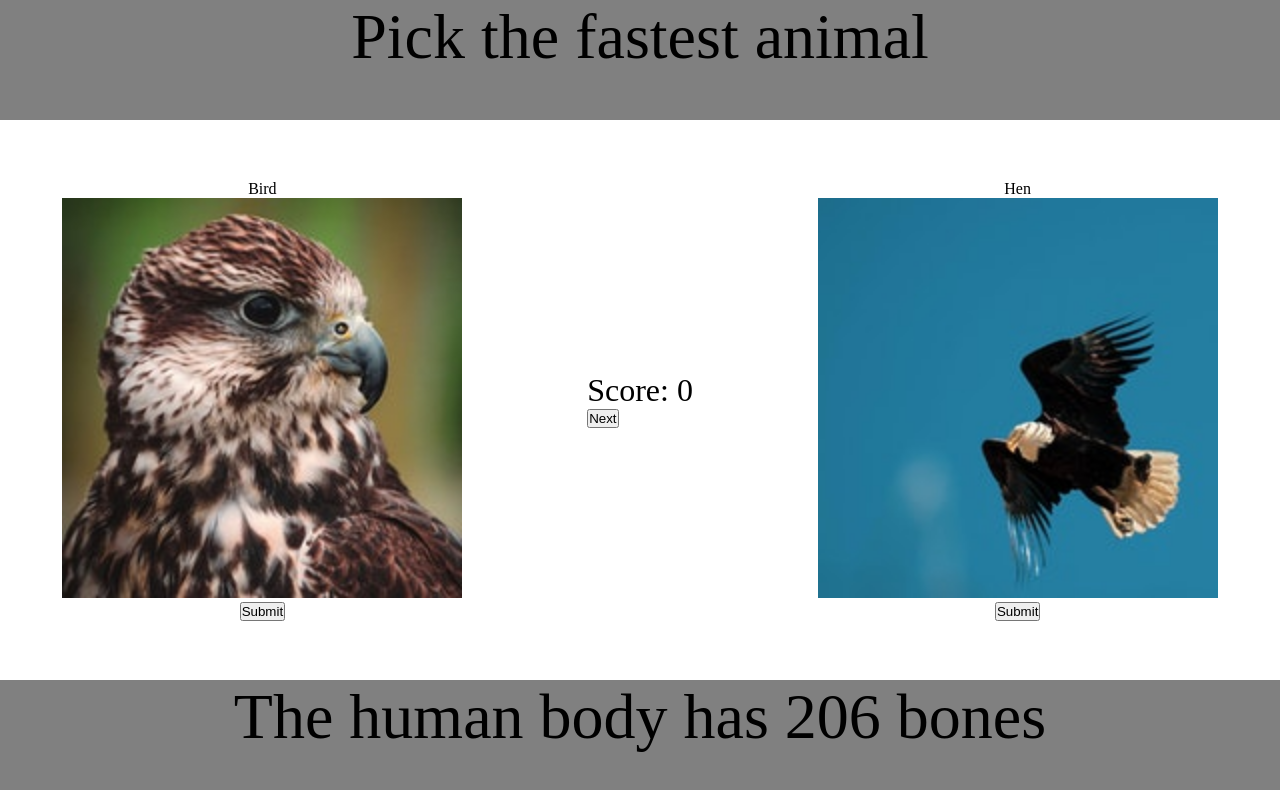
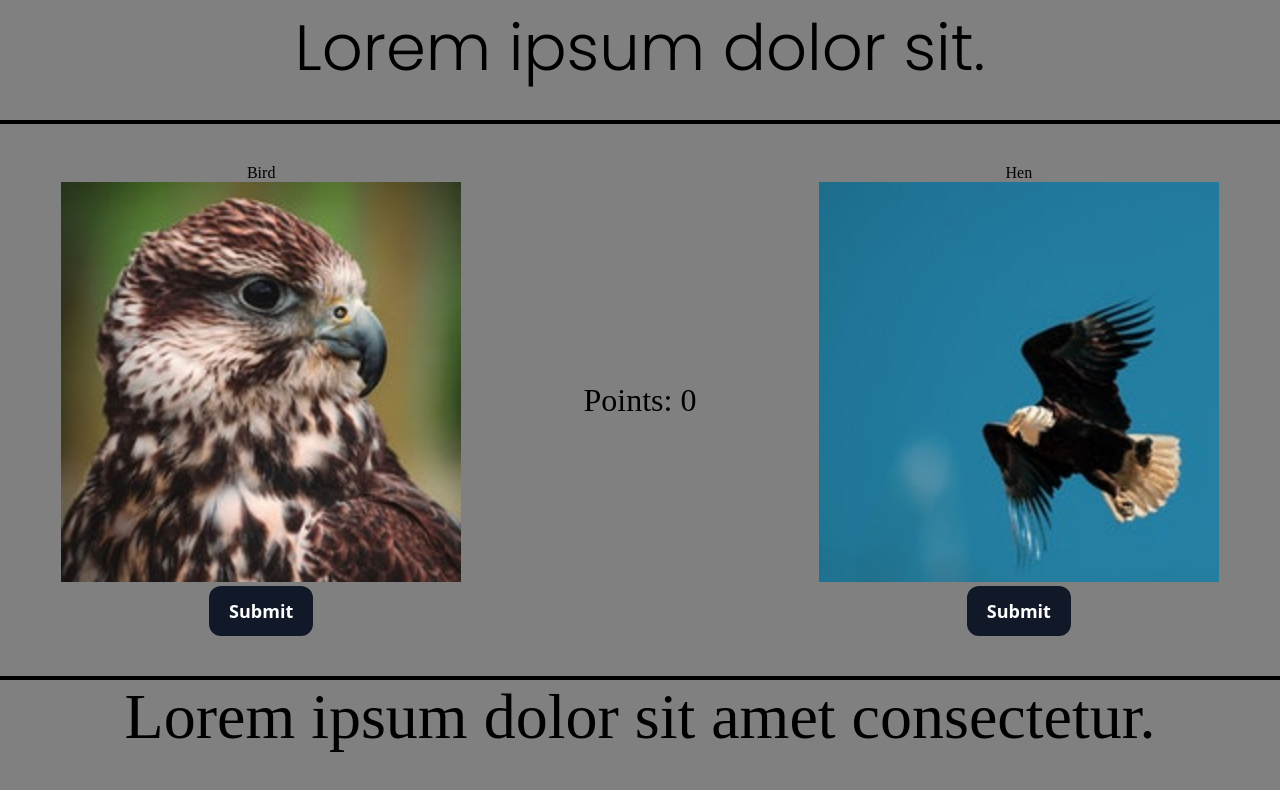
Before and after one commit to SalimKobi/Fastes_animal_game, a plain HTML site: page index.html in a window 1280 px wide. Drawn offline with Linux system fonts and the light colour scheme.

Commit message:
started working on the DOM

```diff
--- a/index.html
+++ b/index.html
@@ -10,7 +10,7 @@
   <body>
     <!-- This is the top section of the app -->
     <div class="top">
-      <p>Pick the fastest animal</p>
+      <p>Lorem ipsum dolor sit.</p>
     </div>
 
     <!-- This is the middle section of the app -->
@@ -18,35 +18,33 @@
       <!-- This is the left section  -->
       <div class="left field ml mr">
         <div class="up">
-          <p>Bird</p>
+          <p class="name">Bird</p>
         </div>
         <div class="mid mr">
           <img src="img/image1.jpg" alt="" />
         </div>
-        <div class="down mr"><button>Submit</button></div>
+        <div class="down mr"><button class="btn submit">Submit</button></div>
       </div>
 
       <!-- This is the center section  -->
       <div class="center">
-        <p class="score">Score: 0</p>
-        <button class="next">Next</button>
+        <p class="points">Points: <span class="score">0</span></p>
       </div>
-
       <!-- This is the right section -->
       <div class="right field">
         <div class="up">
-            <p>Hen</p>
+            <p class="name">Hen</p>
           </div>
           <div class="mid">
             <img src="img/image2.jpg" alt="" />
           </div>
-          <div class="down"><button>Submit</button></div>
+          <div class="down"><button class="btn submit2">Submit</button></div>
       </div>
     </div>
 
     <!-- This is the bottom section of the app -->
     <div class="buttom">
-      <p>The human body has 206 bones</p>
+      <p>Lorem ipsum dolor sit amet consectetur.</p>
     </div>
 
     <script src="main.js"></script>
--- a/main.js
+++ b/main.js
@@ -1,22 +1,21 @@
-// // Parameters for the left section of the app
-// const prev = document.querySelector(".prev");
-// const next = document.querySelector(".next");
+// Parameters for the left section of the app
 // const images = document.querySelector(".images").children;
-// const submit = document.querySelector(".submit")
-// const submit2 = document.querySelector(".submit2")
-// let result = document.querySelectorAll(".name");
-// // let score = document.querySelector(".score").textContent
-// const totalImages = images.length;
-// let index = 0;
 
+let point = document.querySelector(".point");
+let index = 0;
+let score = 0;
 
-
-
-// question = 1;
-
-// if (submit){
-// }
-
+let question = 1;
+console.log(question);
+document.querySelector(".submit").addEventListener('click',function(){
+    console.log("this is the right answer");
+    score++
+    document.querySelector(".container").style.backgroundColor = "#60b347"
+    document.querySelector(".score").textContent = score;
+})
+document.querySelector(".submit2").addEventListener('click',function(){
+    console.log("this is the wrong answer");
+})
 
 // // //
 
--- a/style.css
+++ b/style.css
@@ -1,7 +1,12 @@
+@import url('https://fonts.googleapis.com/css2?family=Poppins:wght@300&display=swap');
 *{
     margin: 0;
     padding: 0;
     box-sizing: border-box;
+}
+
+.center .score{
+    /* display: none; */
 }
 
 /* Styling the top section of the App */
@@ -11,6 +16,7 @@
     font-size: 4rem;
     /* text-align: center; */
     text-align:center;
+    font-family: 'poppins', sans-serif;
 }
 
 
@@ -20,8 +26,11 @@
     height: 70vh;
     justify-content: space-around;
     align-items: center;
+    border-top: 4px solid #000;
+    border-bottom: 4px solid #000;
+    background-color: grey;
 }
-.score{
+.points{
     font-size: 2rem;
 }
 .left {
@@ -39,6 +48,43 @@ img {
 }
 
 
+.btn {
+  background-color: #111827;
+  border: 1px solid transparent;
+  border-radius: .75rem;
+  box-sizing: border-box;
+  color: #FFFFFF;
+  cursor: pointer;
+  flex: 0 0 auto;
+  font-family: "Inter var",ui-sans-serif,system-ui,-apple-system,system-ui,"Segoe UI",Roboto,"Helvetica Neue",Arial,"Noto Sans",sans-serif,"Apple Color Emoji","Segoe UI Emoji","Segoe UI Symbol","Noto Color Emoji";
+  font-size: 1.125rem;
+  font-weight: 600;
+  line-height: 1.5rem;
+  padding: .75rem 1.2rem;
+  text-align: center;
+  text-decoration: none #6B7280 solid;
+  text-decoration-thickness: auto;
+  transition-duration: .2s;
+  transition-property: background-color,border-color,color,fill,stroke;
+  transition-timing-function: cubic-bezier(.4, 0, 0.2, 1);
+  user-select: none;
+  -webkit-user-select: none;
+  touch-action: manipulation;
+  width: auto;
+}
+
+.btn:hover {
+  background-color: #374151;
+}
+
+.btn:focus {
+  box-shadow: none;
+  outline: 2px solid transparent;
+  outline-offset: 2px;
+}
+
+
+
 /* Styling the buttom section of the App */
 .buttom{
     background-color:grey;
```
